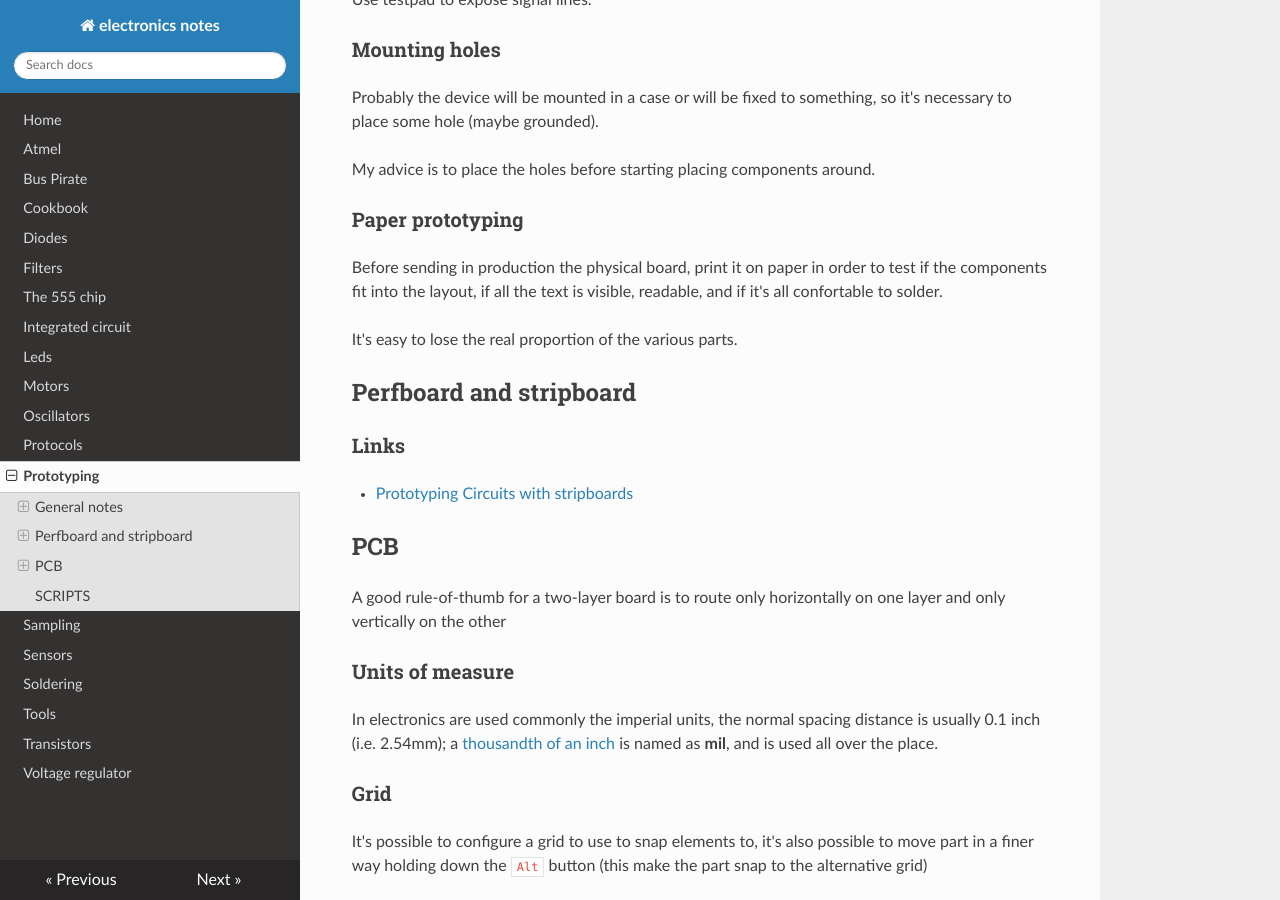
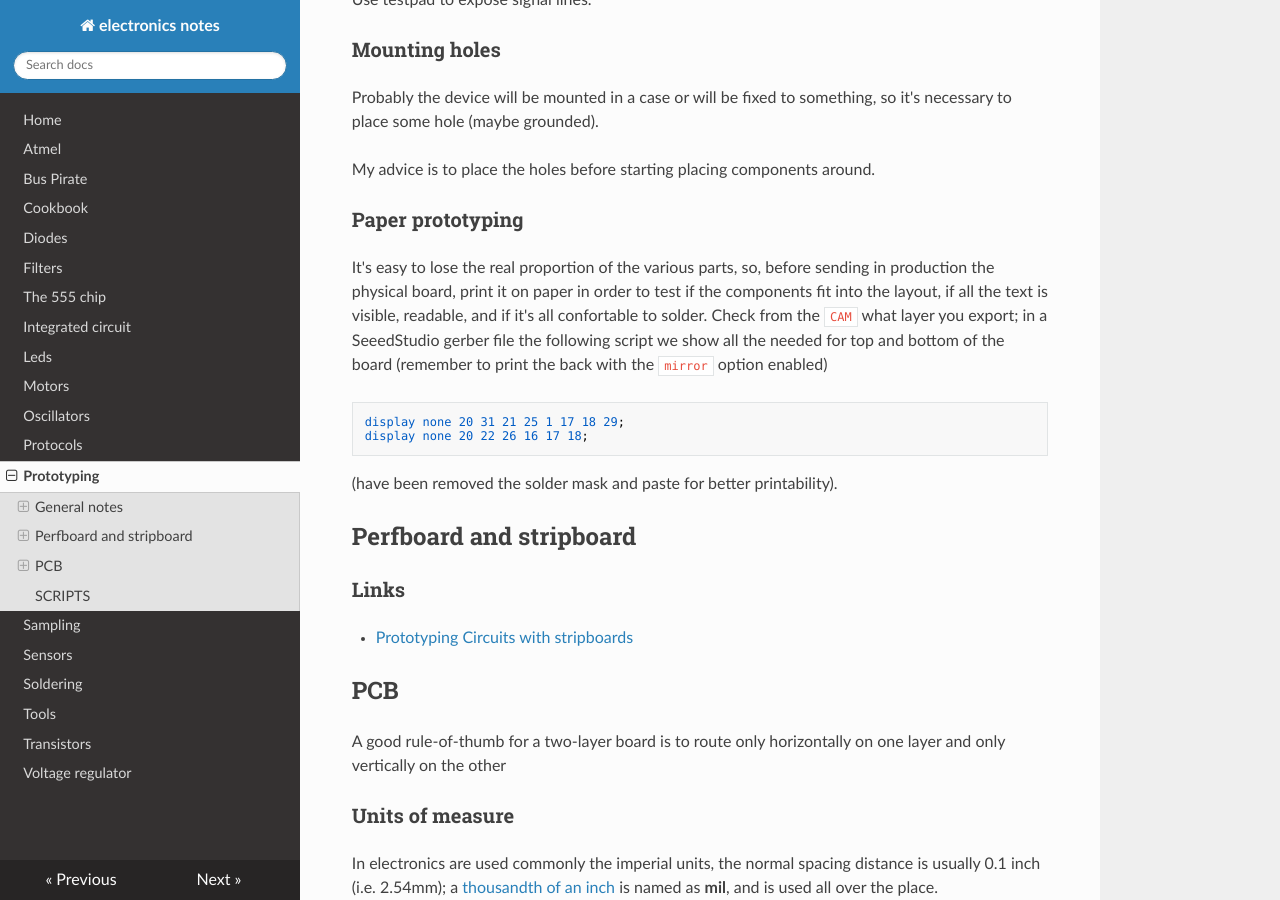
Before and after one commit to gipi/electronics-notes, an MkDocs documentation site: the page built from docs/Prototyping.md, in a window 1280 px wide and 900 px high, scrolled down 930 px. Built offline with MkDocs 1.6.1, drawn with Linux system fonts in a browser that asks for light colours; nearby versions of some CDN libraries; old or Windows-style settings are respelled for this version of MkDocs.

Commit message:
Fix paper prototyping.

````diff
--- a/docs/Prototyping.md
+++ b/docs/Prototyping.md
@@ -45,11 +45,20 @@ My advice is to place the holes before starting placing components around.
 
 ### Paper prototyping
 
-Before sending in production the physical board, print it on paper in order
+It's easy to lose the real proportion of the various parts, so,
+before sending in production the physical board, print it on paper in order
 to test if the components fit into the layout, if all the text is visible,
-readable, and if it's all confortable to solder.
+readable, and if it's all confortable to solder. Check from the ``CAM`` what
+layer you export; in a SeeedStudio gerber file the following script we show
+all the needed for top and bottom of the board (remember to print the back
+with the ``mirror`` option enabled)
 
-It's easy to lose the real proportion of the various parts.
+```
+display none 20 31 21 25 1 17 18 29;
+display none 20 22 26 16 17 18;
+```
+(have been removed the solder mask and paste for better printability).
+
 
 ## Perfboard and stripboard
 
````
